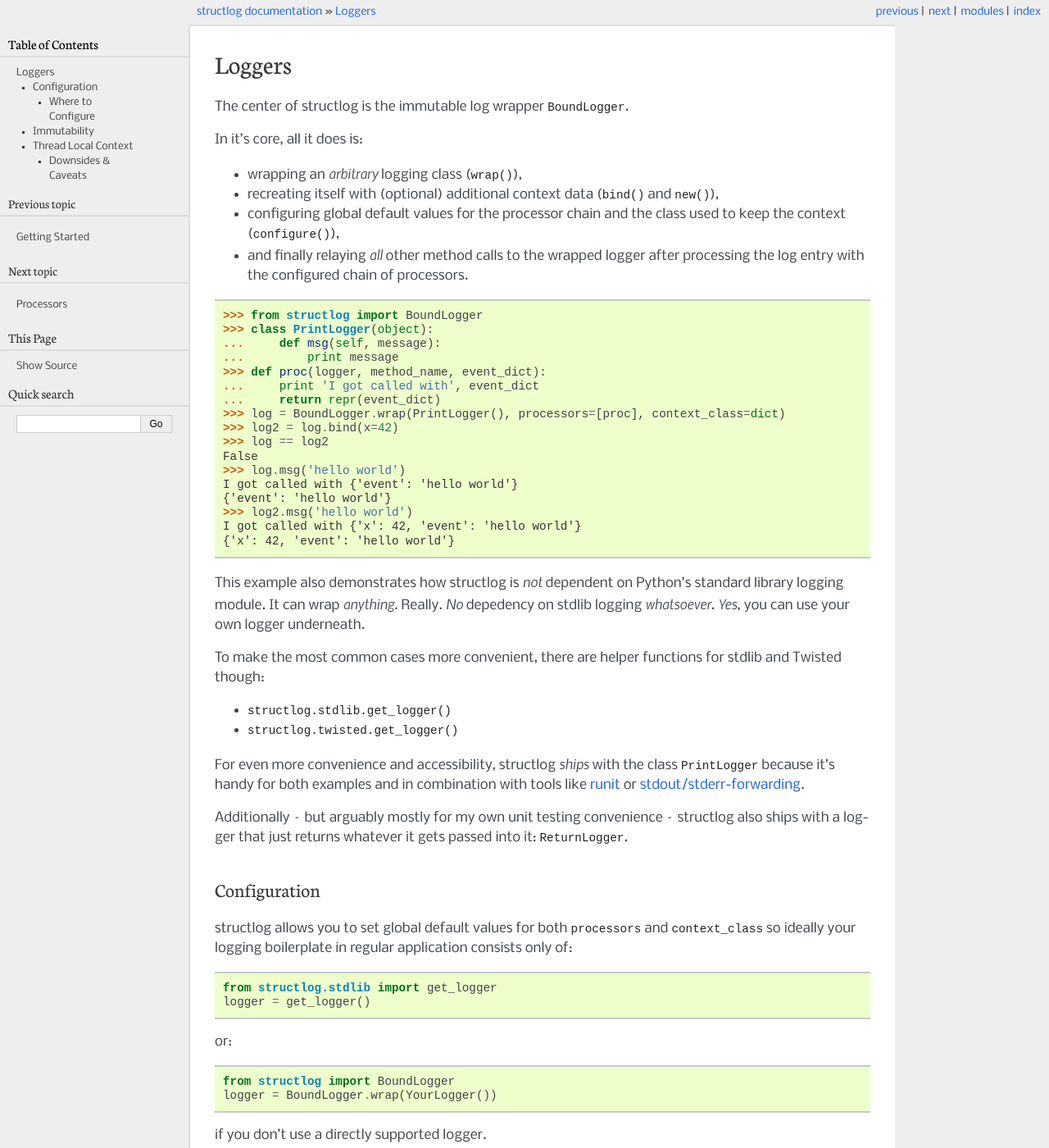
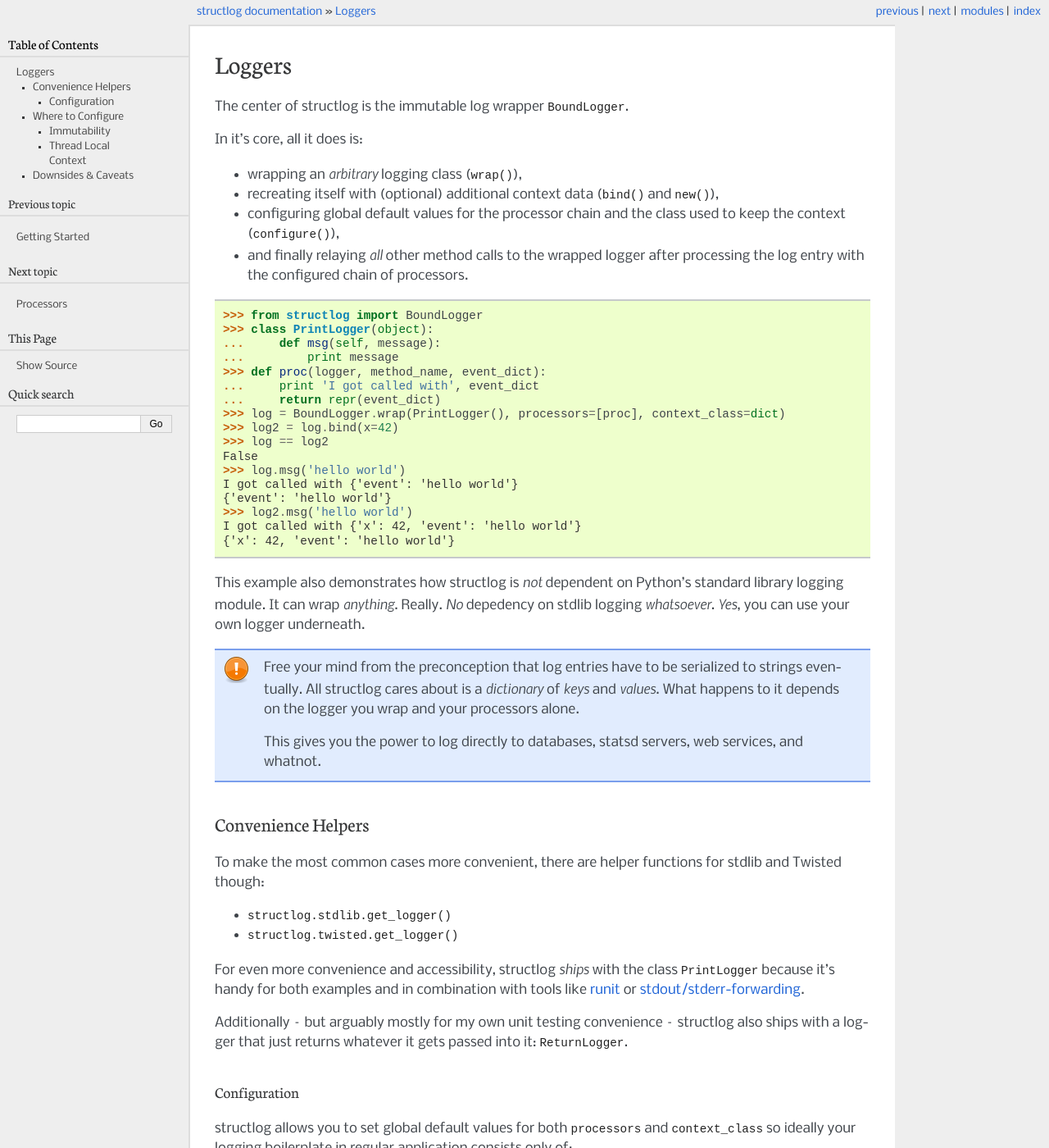
Before and after one commit to JonathanCarrol/structlog, a Sphinx documentation site: the page built from docs/loggers.rst, in a window 1280 px wide and 1400 px high. Shown: the whole window at 82% size. Built offline with Sphinx 7.4.7, drawn with Linux system fonts in a browser that asks for light colours.

Commit message:
Clarify that log entries are just dicts
...and whatever happens to them is up to *you*!

```diff
--- a/docs/loggers.rst
+++ b/docs/loggers.rst
@@ -18,6 +18,18 @@
 Really.
 *No* depedency on stdlib logging *whatsoever*.
 *Yes*, you can use your own logger underneath.
+
+.. note::
+
+   Free your mind from the preconception that log entries have to be serialized to strings eventually.
+   All structlog cares about is a *dictionary* of *keys* and *values*.
+   What happens to it depends on the logger you wrap and your processors alone.
+
+   This gives you the power to log directly to databases, statsd servers, web services, and whatnot.
+
+
+Convenience Helpers
++++++++++++++++++++
 
 To make the most common cases more convenient, there are helper functions for stdlib and Twisted though:
 
```
